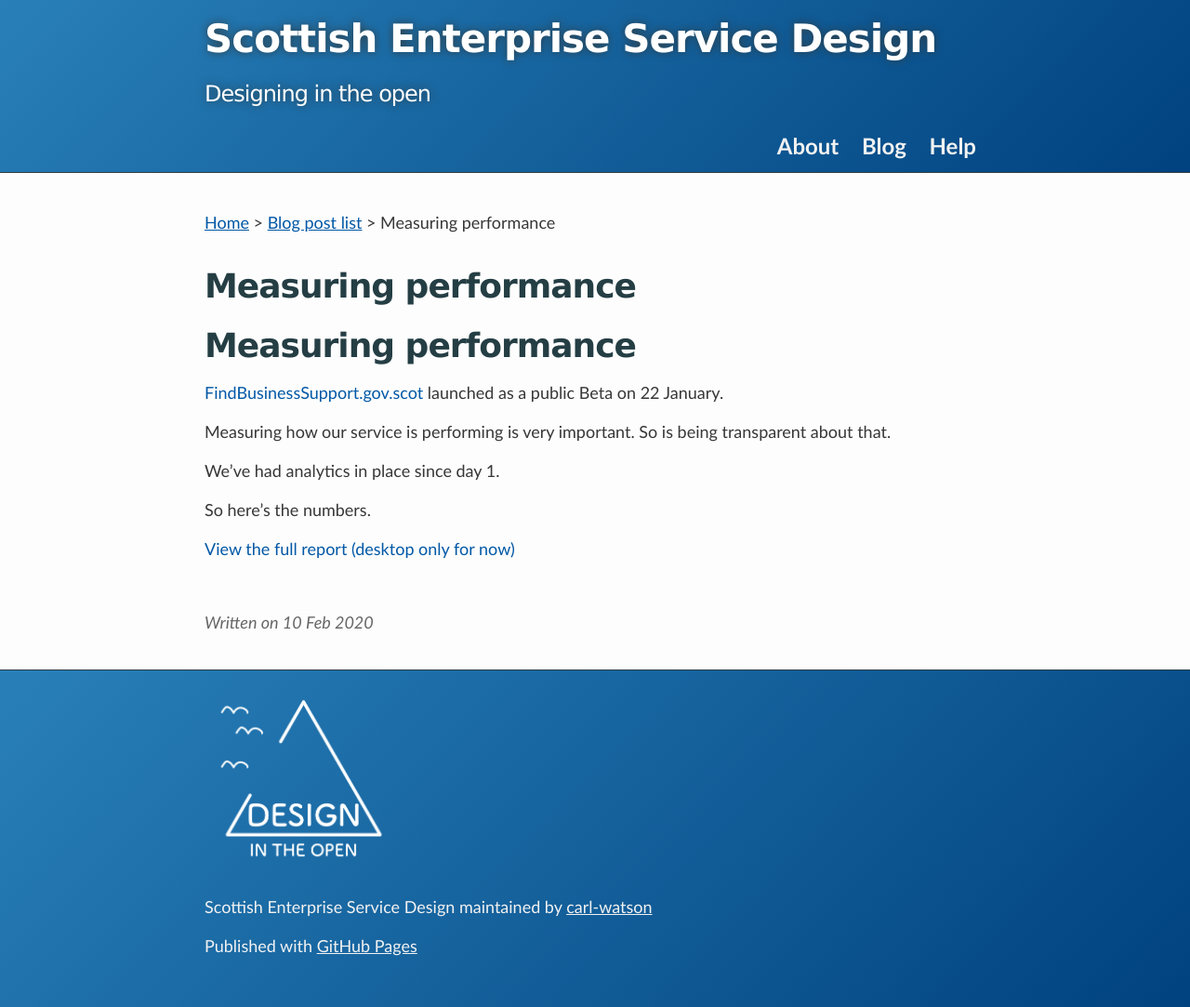
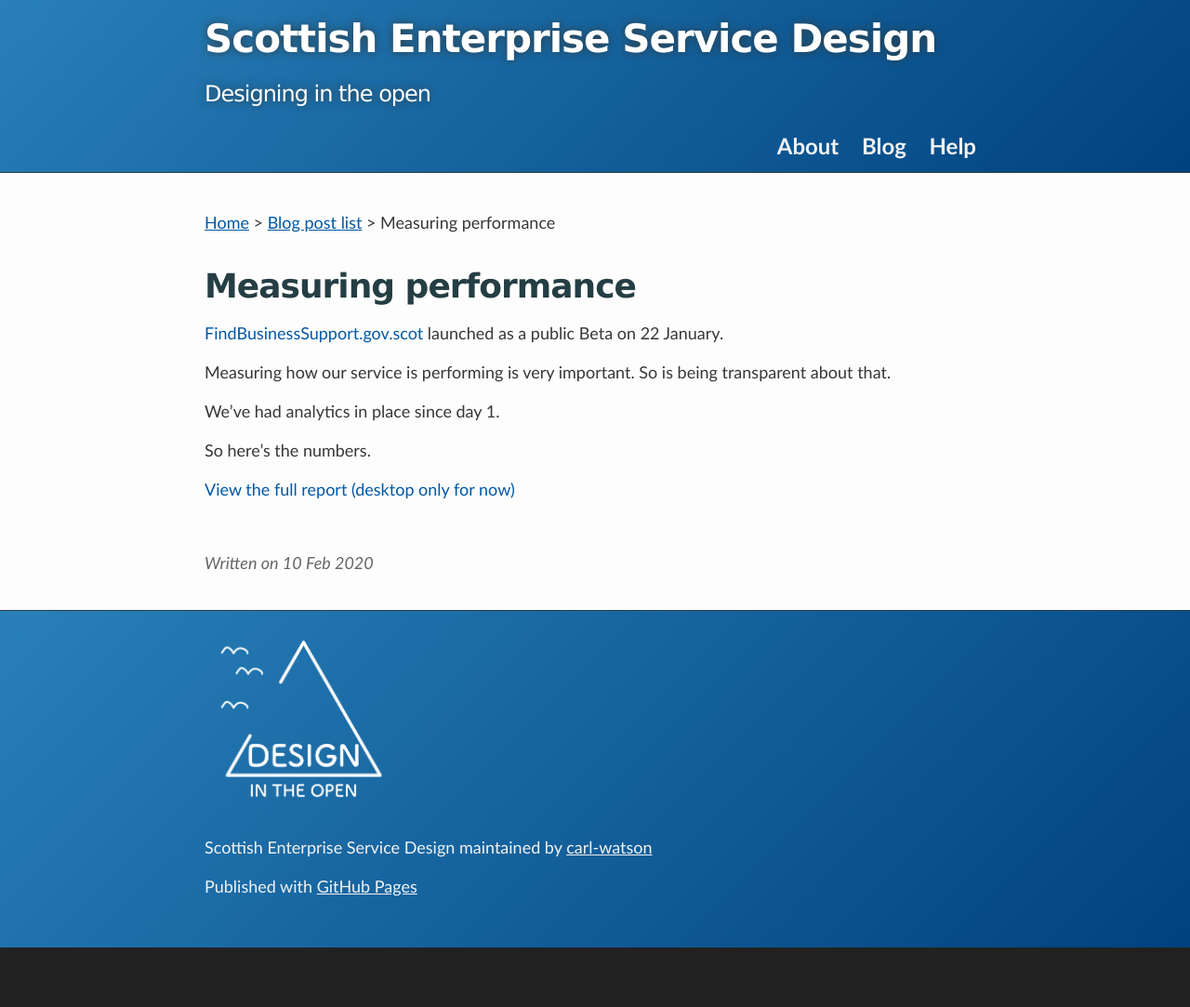
Before and after one commit to carl-watson/scotentSD.github.io, a Jekyll site: the page built from _posts/2020-02-10-performance.md, in a window 1280 px wide. Shown: the whole page at 93% size. Built offline with Jekyll 4.4.1, drawn with Linux system fonts in a browser that asks for light colours; after the commit the page ends 1019 px from its top, so only the background shows below that.

Commit message:
SK - remove heading as it's already generated and was twice on screen as a result

```diff
--- a/_posts/2020-02-10-performance.md
+++ b/_posts/2020-02-10-performance.md
@@ -6,8 +6,6 @@ phase: beta
 initials: do
 display_date: 10 February 2020
 ---
-
-# Measuring performance
 
 [FindBusinessSupport.gov.scot](https://findbusinesssupport.gov.scot) launched as a public Beta on 22 January.
 
```
